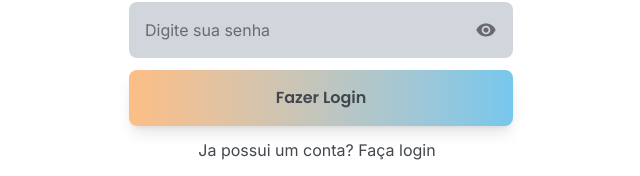
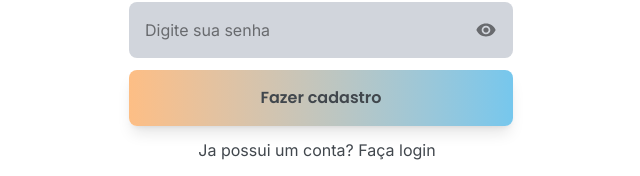
Before and after one commit to Tyago-santos/promise, a React (Vite) app: page /register in a window 1280 px wide. Shown: the part 446-622 px from the top of the page, without its empty margins (319-959 px from the left). Built offline with nearby package versions, Linux system fonts and the light colour scheme.

Commit message:
fix: fix button submit

```diff
--- a/src/routes/__public/register.tsx
+++ b/src/routes/__public/register.tsx
@@ -143,7 +143,7 @@ function App() {
              text-text border-0
              focus:outline-none focus:ring-2 focus:ring-secondary/50"
             type="submit"
-            value="Fazer Login"
+            value="Fazer cadastro"
           />
 
           <div className="mt-3 cursor-pointer text-center w-full ">
```
